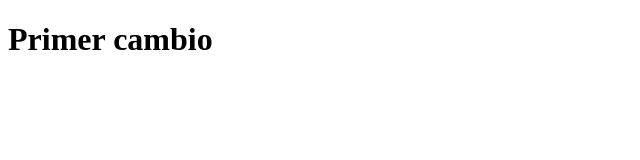
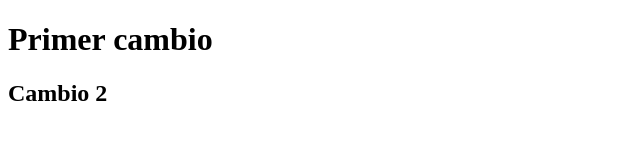
Before and after one commit to Immer14G/ProyectoX, a plain HTML site: page index.html in a window 1280 px wide. Shown: the whole page, without its empty margins (0-640 px from the left). Drawn offline with Linux system fonts and the light colour scheme.

Commit message:
Segundo cambio con nueva rama

```diff
--- a/index.html
+++ b/index.html
@@ -8,5 +8,6 @@
 <body>
     <h1>Primer cambio</h1>
 
+    <h2>Cambio 2</h2>
 </body>
 </html>
```
